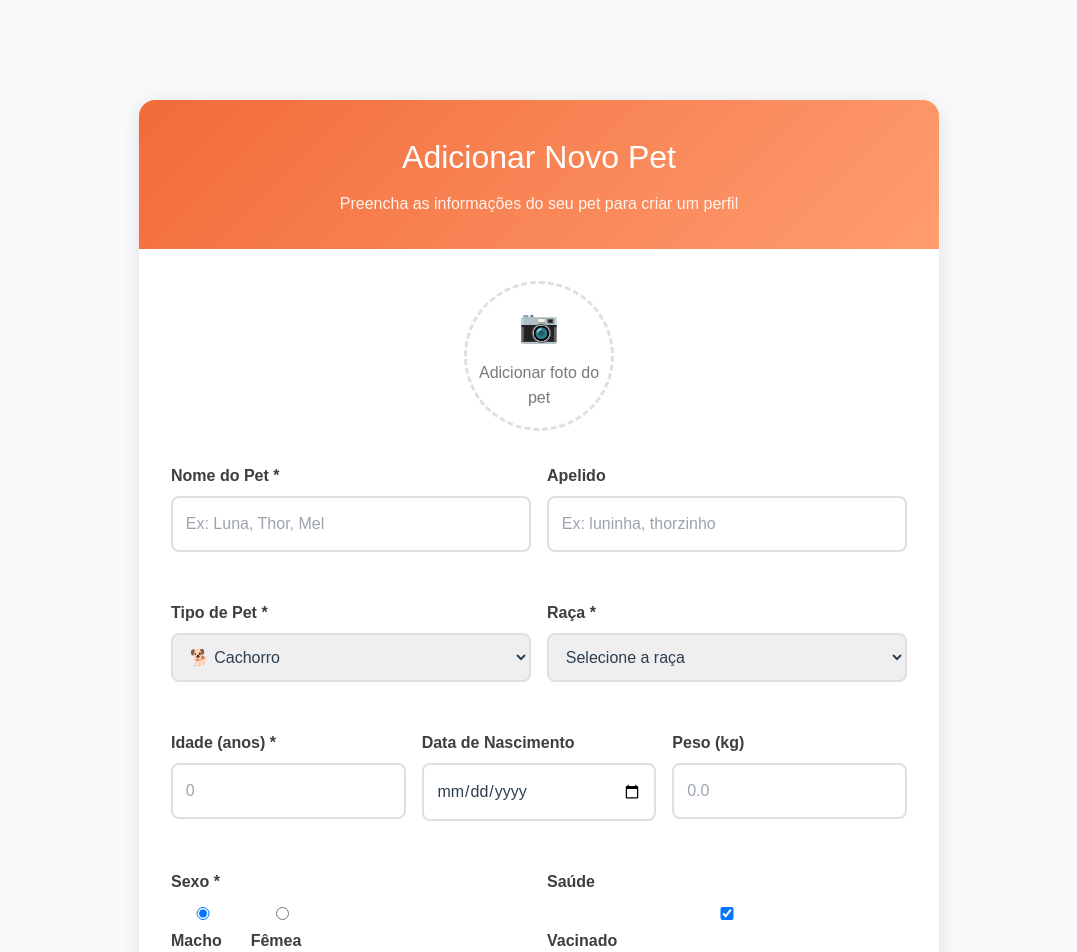
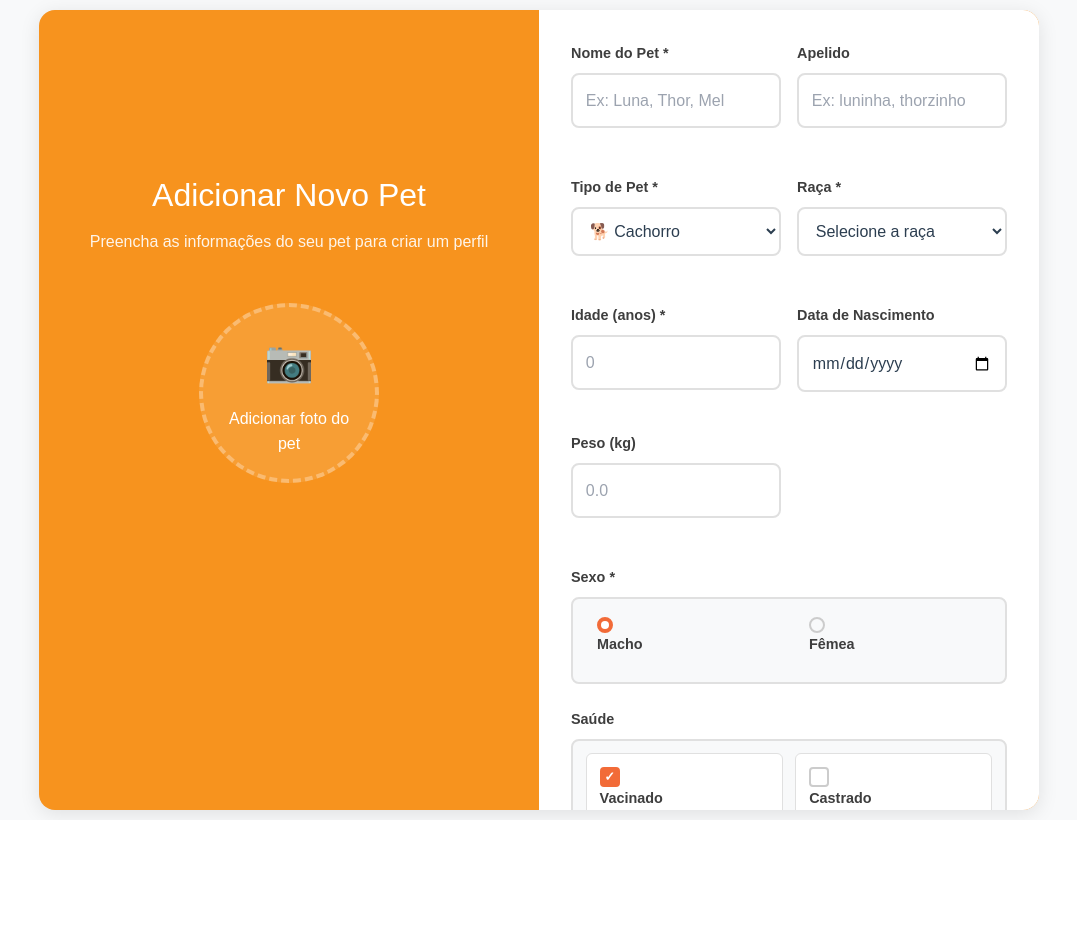
Before and after one commit to Pet-Refugio/petrefugio.github.io, a React (Vite) app: page /perfil/adicionar-pet in a window 1280 px wide. Shown: the top 952 px of the page, without its empty margins (101-1178 px from the left). After the commit the page ends 820 px from the top, so only its background shows below. Built offline with nearby package versions, Linux system fonts and the light colour scheme.

Commit message:
Add files via upload

```diff
--- a/src/components/perfil/AdicionarPet.jsx
+++ b/src/components/perfil/AdicionarPet.jsx
@@ -1,4 +1,4 @@
-import React, { useState } from 'react';
+import { useState } from 'react';
 import { useNavigate } from 'react-router-dom';
 import '../../styles/perfil/AdicionarPet.css';
 
@@ -82,13 +82,12 @@ const AdicionarPet = () => {
     <div className="pagina-adicionar-pet">
       <div className="container-adicionar-pet">
 
-        {/* Cabeçalho */}
+        {/* Lado Esquerdo - Upload e Info Visual */}
+        <div className="lado-esquerdo">
           <div className="cabecalho-adicionar-pet">
             <h1>Adicionar Novo Pet</h1>
             <p>Preencha as informações do seu pet para criar um perfil</p>
           </div>
-
-        <form onSubmit={enviarForm} className="formulario-adicionar-pet">
 
           {/* Upload de Foto */}
           <div className="secao-upload">
@@ -111,6 +110,11 @@ const AdicionarPet = () => {
               </div>
             </label>
           </div>
+        </div>
+
+        {/* Lado Direito - Formulário */}
+        <div className="lado-direito">
+          <form onSubmit={enviarForm} className="formulario-adicionar-pet">
 
             {/* Informações Básicas */}
             <div className="grupo-campos">
@@ -221,8 +225,7 @@ const AdicionarPet = () => {
               </div>
             </div>
 
-          {/* Sexo e Saúde */}
-          <div className="grupo-campos">
+            {/* Sexo - Estilo Melhorado */}
             <div className="grupo-form">
               <label>Sexo *</label>
               <div className="opcoes-sexo">
@@ -234,6 +237,7 @@ const AdicionarPet = () => {
                     checked={dadosPet.sexo === 'macho'}
                     onChange={mudarDado}
                   />
+                  <div className="indicador-sexo"></div>
                   <span>Macho</span>
                 </label>
                 <label className="opcao-sexo">
@@ -244,11 +248,13 @@ const AdicionarPet = () => {
                     checked={dadosPet.sexo === 'femea'}
                     onChange={mudarDado}
                   />
+                  <div className="indicador-sexo"></div>
                   <span>Fêmea</span>
                 </label>
               </div>
             </div>
 
+            {/* Saúde - Estilo Melhorado */}
             <div className="grupo-form">
               <label>Saúde</label>
               <div className="opcoes-saude">
@@ -259,7 +265,11 @@ const AdicionarPet = () => {
                     checked={dadosPet.vacinado}
                     onChange={mudarDado}
                   />
-                  <span>Vacinado</span>
+                  <div className="checkmark"></div>
+                  <div className="info-saude">
+                    <span className="rotulo-saude">Vacinado</span>
+                    <span className="descricao-saude">Todas as vacinas em dia</span>
+                  </div>
                 </label>
                 <label className="opcao-saude">
                   <input
@@ -268,9 +278,12 @@ const AdicionarPet = () => {
                     checked={dadosPet.castrado}
                     onChange={mudarDado}
                   />
-                  <span>Castrado</span>
+                  <div className="checkmark"></div>
+                  <div className="info-saude">
+                    <span className="rotulo-saude">Castrado</span>
+                    <span className="descricao-saude">Procedimento realizado</span>
+                  </div>
                 </label>
-              </div>
               </div>
             </div>
 
@@ -289,9 +302,6 @@ const AdicionarPet = () => {
 
             {/* Ações */}
             <div className="acoes-formulario">
-            <button type="submit" className="botao-principal">
-              Cadastrar Pet
-            </button>
               <button
                 type="button"
                 className="botao-secundario"
@@ -299,9 +309,13 @@ const AdicionarPet = () => {
               >
                 Cancelar
               </button>
+              <button type="submit" className="botao-principal">
+                Cadastrar
+              </button>
             </div>
 
           </form>
+        </div>
       </div>
     </div>
   );
--- a/src/components/principal/AreaConteudo.jsx
+++ b/src/components/principal/AreaConteudo.jsx
@@ -1,5 +1,5 @@
 import '../../styles/principal/AreaConteudo.css';
-import { useState } from 'react';
+import { useState, error } from 'react';
 
 export default function AreaConteudo() {
   const [novoPost, setNovoPost] = useState('');
@@ -205,6 +205,29 @@ export default function AreaConteudo() {
     }
   };
 
+  const handleAvatarError = (e) => {
+    console.log('❌ Avatar não carregou no card criar post');
+    // Substitui por placeholder com inicial
+    const parent = e.target.parentNode;
+    const placeholder = document.createElement('div');
+    placeholder.className = 'avatar-placeholder-criar';
+    placeholder.innerHTML = '<span>A</span>';
+    placeholder.style.cssText = `
+      width: 45px;
+      height: 45px;
+      border-radius: 50%;
+      background: linear-gradient(135deg, #F26B38, #FF9D71);
+      display: flex;
+      align-items: center;
+      justify-content: center;
+      color: white;
+      font-weight: bold;
+      font-size: 1.2rem;
+    `;
+    e.target.style.display = 'none';
+    parent.appendChild(placeholder);
+  };
+
   const handlePublicar = () => {
     if (novoPost.trim()) {
       const novoPostObj = {
@@ -284,14 +307,14 @@ export default function AreaConteudo() {
       {/* Feed Principal */}
       <div className="feed-principal">
 
-        {/* Card para Criar Postagem */}
+        {/* Card para Criar Postagem - COM MELHORIAS DO NOVO CÓDIGO */}
         <div className="card-criar-post">
           <div className="cabecalho-criar">
             <img
               src="/images/avatars/anasilva.jpg"
               alt="Seu perfil"
               className="avatar-usuario"
-              onError={handleImageError}
+              onError={handleAvatarError}
             />
             <input
               type="text"
@@ -303,7 +326,7 @@ export default function AreaConteudo() {
           </div>
           <div className="info-placeholder">
             <span className="texto-placeholder">
-              💡 Você pode compartilhar fotos, vídeos, dicas de cuidados, histórias engraçadas ou pedir ajuda sobre seu pet!
+              💡 Dica: Você pode compartilhar fotos, vídeos, dicas de cuidados, histórias engraçadas ou pedir ajuda sobre seu pet!
             </span>
           </div>
           <div className="acoes-criar-post">
@@ -317,7 +340,7 @@ export default function AreaConteudo() {
           </div>
         </div>
 
-        {/* Lista de Posts */}
+        {/* Lista de Posts - MANTIDO DO CÓDIGO ANTIGO */}
         <div className="lista-postagens">
           {posts.map((post) => (
             <div key={post.id} className="card-postagem">
@@ -382,7 +405,7 @@ export default function AreaConteudo() {
 
       </div>
 
-      {/* Sidebar Direito Simplificado */}
+      {/* Sidebar Direito Simplificado - MANTIDO DO CÓDIGO ANTIGO */}
       <aside className="sidebar-direito">
 
         {/* Sugestões de Amigos */}
--- a/src/styles/perfil/AdicionarPet.css
+++ b/src/styles/perfil/AdicionarPet.css
@@ -1,23 +1,39 @@
 .pagina-adicionar-pet {
   min-height: 100vh;
   background: #F8F9FA;
-    padding: 100px 20px 20px 20px;
+  padding:10px 10px 10px 10px;
+  display: flex;
+  margin- top:2rem ;
+  justify-content: center;
+  align-items: flex-start;
 }
 
 .container-adicionar-pet {
-    max-width: 800px;
-    margin: 0 auto;
-    background: white;
+  display: grid;
+  grid-template-columns: 1fr 1fr;
+  gap: 0;
+  max-width: 1000px;
+  width: 100%;
+  background: #f7931e;
   border-radius: 16px;
   box-shadow: 0 4px 20px rgba(0, 0, 0, 0.1);
   overflow: hidden;
+  height: 800px;
+}
+
+/* Lado Esquerdo - Upload e Info Básica */
+.lado-esquerdo {
+  color: white;
+  padding: 2rem;
+  display: flex;
+  flex-direction: column;
+  justify-content: center;
+  align-items: center;
 }
 
 .cabecalho-adicionar-pet {
-    background: linear-gradient(135deg, #F26B38, #FF9D71);
-    color: white;
-    padding: 2rem;
   text-align: center;
+  margin-bottom: 2rem;
 }
 
 .cabecalho-adicionar-pet h1 {
@@ -30,15 +46,9 @@
   opacity: 0.9;
 }
 
-  .formulario-adicionar-pet {
-    padding: 2rem;
-  }
-
 /* Upload de Imagem */
 .secao-upload {
-    display: flex;
-    justify-content: center;
-    margin-bottom: 2rem;
+  margin: 1rem 0;
 }
 
 .label-upload {
@@ -46,9 +56,9 @@
 }
 
 .area-upload {
-    width: 150px;
-    height: 150px;
-    border: 3px dashed #E0E0E0;
+  width: 180px;
+  height: 180px;
+  border: 4px dashed rgba(255, 255, 255, 0.3);
   border-radius: 50%;
   display: flex;
   align-items: center;
@@ -56,12 +66,13 @@
   transition: all 0.3s ease;
   overflow: hidden;
   position: relative;
+  background: rgba(255, 255, 255, 0.1);
 }
 
 .area-upload:hover {
-    border-color: #F26B38;
+  border-color: rgba(255, 255, 255, 0.6);
+  background: rgba(255, 255, 255, 0.15);
 }
-
 .preview-imagem {
   width: 100%;
   height: 100%;
@@ -72,17 +83,31 @@
   display: flex;
   flex-direction: column;
   align-items: center;
-    gap: 0.5rem;
-    color: #7A7A7A;
+  gap: 0.8rem;
+  color: white;
   text-align: center;
+  padding: 1rem;
 }
 
 .icone-upload {
-    font-size: 2rem;
+  font-size: 2.5rem;
+  opacity: 0.9;
 }
 
 .input-upload {
   display: none;
+}
+
+/* Lado Direito - Formulário */
+.lado-direito {
+  padding: 2rem;
+  background-color: #ffffff;
+  overflow-y: auto;
+  max-height: 600px;
+}
+
+.formulario-adicionar-pet {
+  height: 100%;
 }
 
 /* Grupos de Campos */
@@ -102,6 +127,7 @@
   font-weight: 600;
   color: #3E3E3E;
   margin-bottom: 0.5rem;
+  font-size: 0.9rem;
 }
 
 .grupo-form input,
@@ -112,6 +138,7 @@
   border-radius: 8px;
   font-size: 1rem;
   transition: border-color 0.3s ease;
+  background: white;
 }
 
 .grupo-form input:focus,
@@ -121,39 +148,148 @@
   border-color: #F26B38;
 }
 
-  /* Opções de Sexo */
+/* Opções de Sexo - Estilo Melhorado */
 .opcoes-sexo {
   display: flex;
-    gap: 1rem;
+  gap: 0.5rem;
+  background: #F8F9FA;
+  padding: 0.5rem;
+  border-radius: 8px;
+  border: 2px solid #E0E0E0;
 }
 
 .opcao-sexo {
+  flex: 1;
   display: flex;
   align-items: center;
+  justify-content: center;
   gap: 0.5rem;
   cursor: pointer;
+  padding: 0.6rem 1rem;
+  border-radius: 6px;
+  transition: all 0.3s ease;
+  font-weight: 500;
+}
+
+.opcao-sexo:hover {
+  background: rgba(242, 107, 56, 0.1);
 }
 
 .opcao-sexo input[type="radio"] {
-    margin: 0;
+  display: none;
 }
 
-  /* Opções de Saúde */
+.opcao-sexo input[type="radio"]:checked + span {
+  color: #F26B38;
+  font-weight: 600;
+}
+
+.opcao-sexo input[type="radio"]:checked ~ .indicador-sexo {
+  background: #F26B38;
+  border-color: #F26B38;
+}
+
+.indicador-sexo {
+  width: 16px;
+  height: 16px;
+  border: 2px solid #CCC;
+  border-radius: 50%;
+  transition: all 0.3s ease;
+  position: relative;
+}
+
+.indicador-sexo::after {
+  content: '';
+  width: 8px;
+  height: 8px;
+  background: white;
+  border-radius: 50%;
+  position: absolute;
+  top: 50%;
+  left: 50%;
+  transform: translate(-50%, -50%) scale(0);
+  transition: transform 0.3s ease;
+}
+
+.opcao-sexo input[type="radio"]:checked ~ .indicador-sexo::after {
+  transform: translate(-50%, -50%) scale(1);
+}
+
+/* Opções de Saúde - Estilo Melhorado */
 .opcoes-saude {
-    display: flex;
-    flex-direction: column;
-    gap: 0.5rem;
+  display: grid;
+  grid-template-columns: 1fr 1fr;
+  gap: 0.8rem;
+  background: #F8F9FA;
+  padding: 0.8rem;
+  border-radius: 8px;
+  border: 2px solid #E0E0E0;
 }
 
 .opcao-saude {
   display: flex;
   align-items: center;
-    gap: 0.5rem;
+  gap: 0.8rem;
   cursor: pointer;
+  padding: 0.8rem;
+  border-radius: 6px;
+  transition: all 0.3s ease;
+  background: white;
+  border: 1px solid #E0E0E0;
+}
+
+.opcao-saude:hover {
+  border-color: #F26B38;
+  transform: translateY(-1px);
 }
 
 .opcao-saude input[type="checkbox"] {
-    margin: 0;
+  display: none;
+}
+
+.opcao-saude input[type="checkbox"]:checked + .checkmark {
+  background: #F26B38;
+  border-color: #F26B38;
+}
+
+.opcao-saude input[type="checkbox"]:checked + .checkmark::after {
+  content: '✓';
+  color: white;
+  font-weight: bold;
+  position: absolute;
+  top: 50%;
+  left: 50%;
+  transform: translate(-50%, -50%);
+  font-size: 0.8rem;
+}
+
+.checkmark {
+  width: 20px;
+  height: 20px;
+  border: 2px solid #CCC;
+  border-radius: 4px;
+  transition: all 0.3s ease;
+  position: relative;
+  display: flex;
+  align-items: center;
+  justify-content: center;
+}
+
+.info-saude {
+  display: flex;
+  flex-direction: column;
+  gap: 0.2rem;
+}
+
+.rotulo-saude {
+  font-weight: 600;
+  color: #3E3E3E;
+  font-size: 0.9rem;
+}
+
+.descricao-saude {
+  font-size: 0.75rem;
+  color: #7A7A7A;
 }
 
 /* Textarea */
@@ -169,6 +305,7 @@
   gap: 1rem;
   margin-top: 2rem;
   padding-top: 2rem;
+  padding: 1rem;
   border-top: 1px solid #E0E0E0;
 }
 
@@ -177,7 +314,7 @@
   background: linear-gradient(135deg, #F26B38, #FF9D71);
   color: white;
   border: none;
-    padding: 1rem;
+  padding: 1.3rem;
   border-radius: 8px;
   font-size: 1.1rem;
   font-weight: 600;
@@ -213,12 +350,17 @@
     padding: 80px 15px 15px 15px;
   }
 
-    .cabecalho-adicionar-pet {
+  .container-adicionar-pet {
+    grid-template-columns: 1fr;
+  }
+
+  .lado-esquerdo {
     padding: 1.5rem;
   }
 
-    .formulario-adicionar-pet {
+  .lado-direito {
     padding: 1.5rem;
+    max-height: none;
   }
 
   .grupo-campos {
@@ -230,7 +372,11 @@
   }
 
   .area-upload {
-      width: 120px;
-      height: 120px;
+    width: 140px;
+    height: 140px;
+  }
+
+  .opcoes-saude {
+    grid-template-columns: 1fr;
   }
 }
--- a/src/styles/perfil/InfoUsuario.css
+++ b/src/styles/perfil/InfoUsuario.css
@@ -6,6 +6,7 @@
   margin-bottom: 20px;
 }
 
+/* Capa do Perfil */
 .capa-perfil {
   position: relative;
   height: 200px;
@@ -18,23 +19,54 @@
   object-fit: cover;
 }
 
+.placeholder-capa {
+  background: linear-gradient(135deg, #667eea 0%, #764ba2 100%);
+  color: white;
+  height: 100%;
+  display: flex;
+  flex-direction: column;
+  align-items: center;
+  justify-content: center;
+  text-align: center;
+}
+
+.texto-capa {
+  font-size: 1.5rem;
+  font-weight: 600;
+  margin-bottom: 8px;
+}
+
+.subtitulo-capa {
+  font-size: 1rem;
+  opacity: 0.9;
+}
+
 .botao-alterar-capa {
   position: absolute;
   bottom: 15px;
   right: 15px;
   background: rgba(255, 255, 255, 0.9);
   border: none;
-    padding: 8px 12px;
+  padding: 8px 16px;
   border-radius: 20px;
   cursor: pointer;
   font-size: 0.9rem;
+  font-weight: 500;
   backdrop-filter: blur(10px);
+  transition: all 0.3s ease;
 }
 
+.botao-alterar-capa:hover {
+  background: white;
+  transform: translateY(-2px);
+}
+
+/* Conteúdo Principal */
 .conteudo-perfil {
   padding: 20px;
 }
 
+/* Avatar e Nome */
 .cabecalho-info {
   display: flex;
   align-items: flex-end;
@@ -54,6 +86,25 @@
   border: 4px solid #FFFFFF;
   object-fit: cover;
   box-shadow: 0 2px 8px rgba(0, 0, 0, 0.1);
+  background: #f8f9fa;
+}
+
+.avatar-placeholder {
+  width: 120px;
+  height: 120px;
+  border-radius: 50%;
+  border: 4px solid #FFFFFF;
+  background: linear-gradient(135deg, #F26B38, #FF9D71);
+  display: flex;
+  align-items: center;
+  justify-content: center;
+  box-shadow: 0 2px 8px rgba(0, 0, 0, 0.1);
+}
+
+.avatar-inicial {
+  font-size: 2.5rem;
+  font-weight: 700;
+  color: white;
 }
 
 .botao-alterar-avatar {
@@ -63,11 +114,20 @@
   background: #F26B38;
   color: white;
   border: none;
-    width: 30px;
-    height: 30px;
+  width: 35px;
+  height: 35px;
   border-radius: 50%;
   cursor: pointer;
-    font-size: 0.8rem;
+  font-size: 0.9rem;
+  transition: all 0.3s ease;
+  display: flex;
+  align-items: center;
+  justify-content: center;
+}
+
+.botao-alterar-avatar:hover {
+  background: #e05a2b;
+  transform: scale(1.1);
 }
 
 .nomes-usuario {
@@ -87,6 +147,7 @@
   margin: 0;
 }
 
+/* Detalhes do Usuário */
 .detalhes-usuario {
   margin-top: 20px;
 }
@@ -126,34 +187,97 @@
 .info-contato {
   display: flex;
   flex-direction: column;
-    gap: 10px;
+  gap: 12px;
   margin-bottom: 20px;
 }
 
 .info-item {
   display: flex;
   align-items: center;
-    gap: 10px;
+  gap: 12px;
   color: #3E3E3E;
+  font-size: 0.95rem;
 }
 
 .icone {
   font-size: 1.1rem;
+  width: 20px;
+  text-align: center;
 }
 
 .redes-sociais {
   display: flex;
-    gap: 15px;
+  gap: 12px;
+  margin-bottom: 20px;
+  flex-wrap: wrap;
 }
 
 .rede-social {
+  display: flex;
+  align-items: center;
+  gap: 8px;
   color: #F26B38;
   text-decoration: none;
   font-size: 0.9rem;
+  padding: 8px 16px;
+  border: 1px solid #F26B38;
+  border-radius: 20px;
+  transition: all 0.3s ease;
+  background: white;
 }
 
 .rede-social:hover {
-    text-decoration: underline;
+  background: #F26B38;
+  color: white;
+  text-decoration: none;
+  transform: translateY(-2px);
+}
+
+.icone-rede {
+  font-size: 1rem;
+}
+
+.acoes-usuario {
+  display: flex;
+  gap: 12px;
+  flex-wrap: wrap;
+}
+
+.botao-acao-principal {
+  background: #F26B38;
+  color: white;
+  border: none;
+  padding: 12px 24px;
+  border-radius: 20px;
+  cursor: pointer;
+  font-weight: 600;
+  transition: all 0.3s ease;
+  font-size: 0.95rem;
+}
+
+.botao-acao-principal:hover {
+  background: #e05a2b;
+  transform: translateY(-2px);
+  box-shadow: 0 4px 12px rgba(242, 107, 56, 0.3);
+}
+
+.botao-acao-secundario {
+  background: #F8F9FA;
+  color: #3E3E3E;
+  border: 1px solid #E0E0E0;
+  padding: 12px 20px;
+  border-radius: 20px;
+  cursor: pointer;
+  font-weight: 500;
+  transition: all 0.3s ease;
+  font-size: 0.95rem;
+}
+
+.botao-acao-secundario:hover {
+  background: #E9ECEF;
+  border-color: #F26B38;
+  color: #F26B38;
+  transform: translateY(-2px);
 }
 
 /* Responsivo */
@@ -176,6 +300,30 @@
 
   .redes-sociais {
     justify-content: center;
-      flex-wrap: wrap;
+  }
+
+  .acoes-usuario {
+    justify-content: center;
+  }
+
+  .avatar-usuario,
+  .avatar-placeholder {
+    width: 100px;
+    height: 100px;
+  }
+
+  .avatar-inicial {
+    font-size: 2rem;
+  }
+
+  .nome-completo {
+    font-size: 1.5rem;
+  }
+
+  .botao-alterar-capa {
+    bottom: 10px;
+    right: 10px;
+    padding: 6px 12px;
+    font-size: 0.8rem;
   }
 }
```
Also changed, not shown: src/components/perfil/InfoUsuario.jsx (+111 -13 lines). Lines whose indentation alone changed are shown as unchanged.
